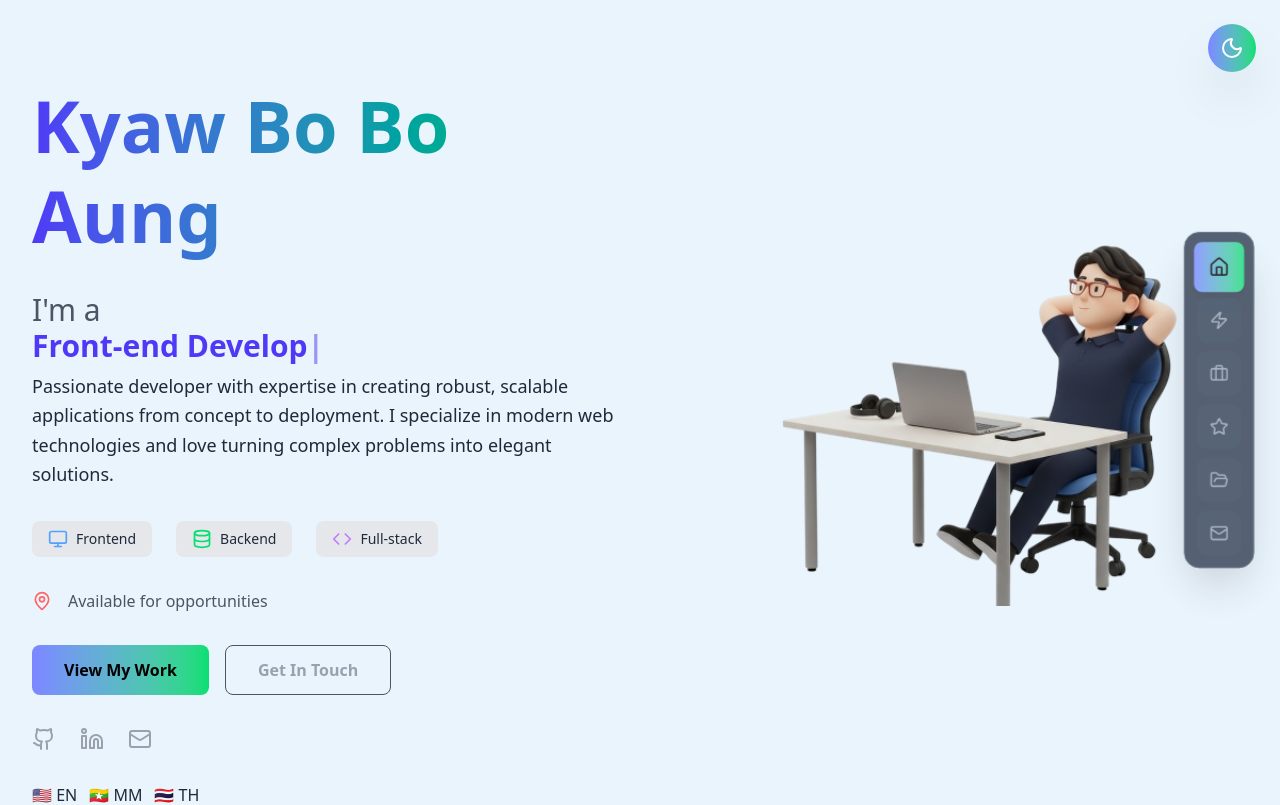
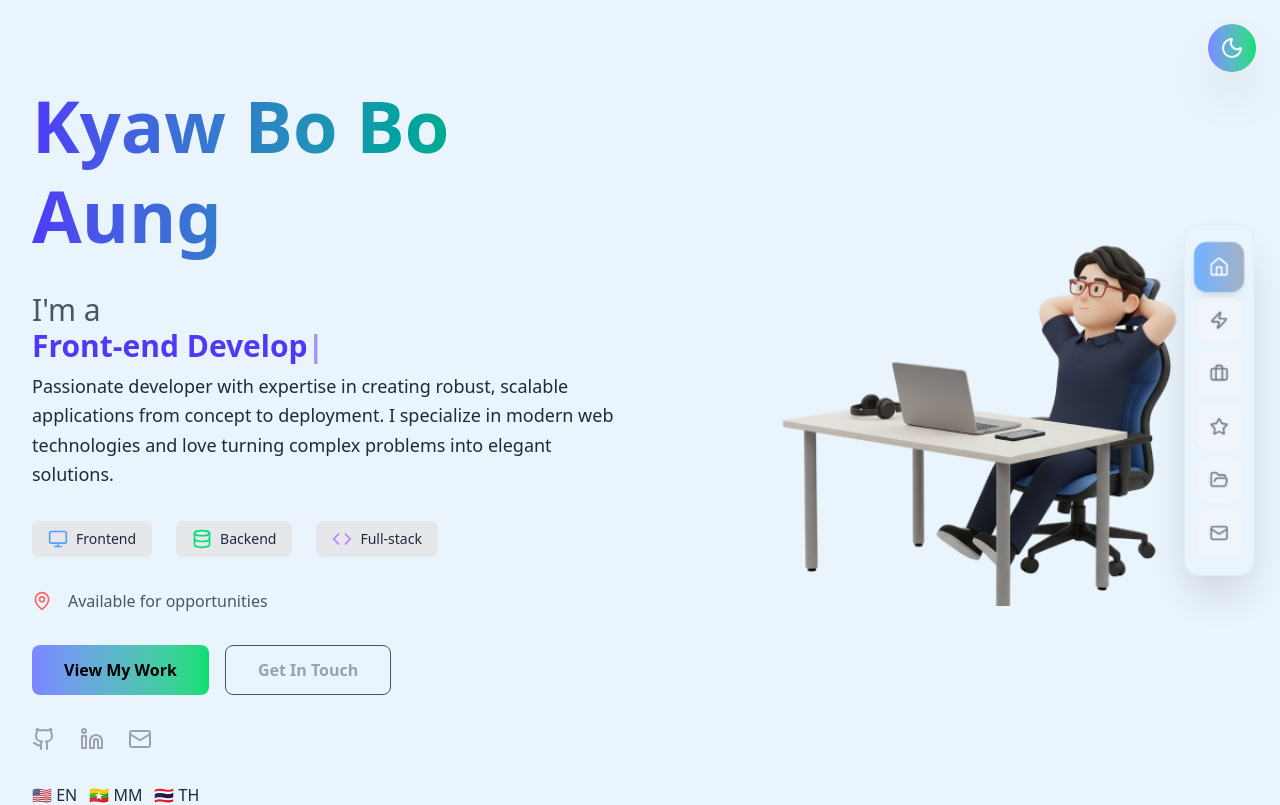
Before and after one commit to Kyaw-Bo-Bo-Aung/kbba-portfolio, a Next.js app: page / in a window 1280 px wide. Shown: the top 805 px of the page. Built offline with nearby package versions, Linux system fonts and the light colour scheme.

Commit message:
color for floading nav

```diff
--- a/app/globals.css
+++ b/app/globals.css
@@ -534,3 +534,137 @@
 .dark .contact-status-error {
   @apply text-red-400;
 }
+
+/* ---------------------- */
+/* Desktop Floating Nav   */
+/* ---------------------- */
+.nav-desktop {
+  @apply fixed top-1/2 right-6 transform -translate-y-1/2 z-50 hidden lg:block transition-all duration-300;
+}
+
+.nav-desktop-container {
+  @apply rounded-2xl p-3 shadow-2xl backdrop-blur-md border space-y-2;
+  @apply border-slate-200 bg-transparent; /* Light */
+}
+.dark .nav-desktop-container {
+  @apply bg-slate-800/90 border-slate-600; /* Dark */
+}
+
+.nav-desktop-btn {
+  @apply relative my-2 flex items-center justify-center w-12 h-12 rounded-xl transition-all duration-300;
+}
+
+.nav-desktop-btn-active {
+  @apply shadow-lg scale-110 text-white;
+  @apply bg-gradient-to-r from-blue-400 to-slate-400; /* Light */
+}
+.dark .nav-desktop-btn-active {
+  @apply bg-gradient-to-r from-purple-500 to-pink-500; /* Dark */
+}
+
+.nav-desktop-btn-inactive {
+  @apply hover:scale-105;
+  @apply bg-slate-100 text-gray-600 hover:bg-slate-200 hover:text-black; /* Light */
+}
+.dark .nav-desktop-btn-inactive {
+  @apply bg-slate-700/50 text-gray-400 hover:bg-slate-600/50 hover:text-white; /* Dark */
+}
+
+/* Tooltip */
+.nav-tooltip {
+  @apply absolute right-full mr-3 px-3 py-1 text-sm rounded-lg opacity-0 pointer-events-none transition-all duration-300 whitespace-nowrap;
+  @apply bg-slate-200 text-gray-900; /* Light */
+}
+.dark .nav-tooltip {
+  @apply bg-slate-900 text-white; /* Dark */
+}
+.group:hover .nav-tooltip {
+  @apply opacity-100;
+}
+.nav-tooltip::after {
+  content: '';
+  @apply absolute left-full top-1/2 -translate-y-1/2 w-0 h-0 border-t-4 border-t-transparent border-b-4 border-b-transparent;
+  @apply border-l-slate-200; /* Light */
+}
+.dark .nav-tooltip::after {
+  @apply border-l-slate-900; /* Dark */
+}
+
+/* ---------------------- */
+/* Mobile Top Navigation  */
+/* ---------------------- */
+.nav-mobile {
+  @apply fixed top-0 left-0 right-0 z-50 lg:hidden transition-all duration-300;
+}
+
+.nav-mobile-scrolled {
+  @apply backdrop-blur-md border-b shadow-lg;
+  @apply bg-slate-50/95 border-slate-200; /* Light */
+}
+.dark .nav-mobile-scrolled {
+  @apply bg-slate-900/95 border-slate-700; /* Dark */
+}
+
+.nav-mobile-container {
+  @apply max-w-7xl mx-auto px-4;
+}
+
+.nav-mobile-inner {
+  @apply flex items-center justify-between h-16;
+}
+
+.nav-mobile-menu-btn {
+  @apply p-2 rounded-lg transition-all duration-300;
+  @apply bg-slate-100 text-gray-600 hover:bg-slate-200 hover:text-black; /* Light */
+}
+.dark .nav-mobile-menu-btn {
+  @apply bg-slate-800/50 text-gray-300 hover:bg-slate-700/50 hover:text-white; /* Dark */
+}
+
+.nav-mobile-dropdown {
+  @apply absolute top-full left-0 right-0 backdrop-blur-md border-b shadow-2xl transition-all duration-300;
+  @apply bg-slate-50/95 border-slate-200; /* Light */
+}
+.dark .nav-mobile-dropdown {
+  @apply bg-slate-900/95 border-slate-700; /* Dark */
+}
+.nav-mobile-dropdown-open {
+  @apply opacity-100 translate-y-0 pointer-events-auto;
+}
+.nav-mobile-dropdown-closed {
+  @apply opacity-0 -translate-y-4 pointer-events-none;
+}
+
+.nav-mobile-link {
+  @apply w-full flex items-center px-4 py-3 rounded-xl text-left transition-all duration-300;
+  @apply bg-slate-100 text-gray-700 hover:bg-slate-200 hover:text-black; /* Light */
+}
+.dark .nav-mobile-link {
+  @apply bg-slate-800/50 text-gray-300 hover:bg-slate-700/50 hover:text-white; /* Dark */
+}
+
+.nav-mobile-link-active {
+  @apply text-white shadow-lg;
+  @apply bg-gradient-to-r from-blue-400 to-slate-400; /* Light */
+}
+.dark .nav-mobile-link-active {
+  @apply bg-gradient-to-r from-purple-500 to-pink-500; /* Dark */
+}
+
+/* ---------------------- */
+/* Scroll To Top Button   */
+/* ---------------------- */
+.scroll-top-btn {
+  @apply fixed bottom-6 right-6 z-40 w-12 h-12 rounded-full shadow-2xl transition-all duration-300 flex items-center justify-center;
+  @apply bg-blue-500 text-white hover:scale-110 hover:shadow-blue-500/25; /* Light */
+}
+.dark .scroll-top-btn {
+  @apply bg-purple-500 text-white hover:scale-110 hover:shadow-purple-500/25; /* Dark */
+}
+
+.scroll-top-visible {
+  @apply opacity-100 translate-y-0 pointer-events-auto;
+}
+.scroll-top-hidden {
+  @apply opacity-0 translate-y-4 pointer-events-none;
+}
--- a/components/Navigation.tsx
+++ b/components/Navigation.tsx
@@ -9,7 +9,6 @@ import {
   ChevronUp,
   Menu,
   X,
-  School,
   Star,
 } from "lucide-react";
 
@@ -85,40 +84,28 @@ export default function Navigation() {
     <>
       {/* Desktop Floating Navigation */}
       <nav
-        className={`fixed top-1/2 right-6 transform -translate-y-1/2 z-50 hidden lg:block transition-all duration-300 ${
+        className={`nav-desktop ${
           isScrolled ? "opacity-100 scale-100" : "opacity-80 scale-95"
         }`}
       >
-        <div className="bg-slate-800/90 backdrop-blur-md border border-slate-600 rounded-2xl p-3 shadow-2xl">
-          <ul className="space-y-2">
+        <div className="nav-desktop-container space-y-2">
+          <ul>
             {sections.map((section) => {
               const Icon = section.icon;
               const isActive = activeSection === section.id;
-
               return (
                 <li key={section.id}>
                   <button
                     onClick={() => scrollToSection(section.id)}
-                    className={`group relative flex items-center justify-center w-12 h-12 rounded-xl transition-all duration-300 ${
+                    className={`nav-desktop-btn ${
                       isActive
-                        ? "btn-action shadow-lg scale-110"
-                        : "bg-slate-700/50 text-gray-400 hover:bg-slate-600/50 hover:text-white hover:scale-105"
+                        ? "nav-desktop-btn-active"
+                        : "nav-desktop-btn-inactive"
                     }`}
                     title={section.label}
                   >
                     <Icon className="w-5 h-5" />
-
-                    {/* Tooltip */}
-                    <span
-                      className={`absolute right-full mr-3 px-3 py-1 bg-slate-900 text-white text-sm rounded-lg opacity-0 pointer-events-none transition-all duration-300 whitespace-nowrap ${
-                        isActive
-                          ? "group-hover:opacity-100"
-                          : "group-hover:opacity-100"
-                      }`}
-                    >
-                      {section.label}
-                      <div className="absolute left-full top-1/2 transform -translate-y-1/2 w-0 h-0 border-l-4 border-l-slate-900 border-t-4 border-t-transparent border-b-4 border-b-transparent"></div>
-                    </span>
+                    <span className="nav-tooltip">{section.label}</span>
                   </button>
                 </li>
               );
@@ -127,23 +114,20 @@ export default function Navigation() {
         </div>
       </nav>
 
-      {/* Mobile Top Navigation Bar */}
+      {/* Mobile Top Navigation */}
       <nav
-        className={`fixed top-0 left-0 right-0 z-50 lg:hidden transition-all duration-300 ${
-          isScrolled
-            ? "bg-slate-900/95 backdrop-blur-md border-b border-slate-700 shadow-lg"
-            : "bg-transparent"
+        className={`nav-mobile ${
+          isScrolled ? "nav-mobile-scrolled" : "bg-transparent"
         }`}
       >
-        <div className="max-w-7xl mx-auto px-4">
-          <div className="flex items-center justify-between h-16">
-            {/* Logo/Name */}
-            <div className="text-xl text-transparent bg-clip-text font-bold bg-gradient-to-r from-blue-400 to-slate-400 leading-tight">KBBA</div>
-
-            {/* Mobile Menu Button */}
+        <div className="nav-mobile-container">
+          <div className="nav-mobile-inner">
+            <div className="text-xl text-transparent bg-clip-text font-bold bg-gradient-to-r from-blue-400 to-slate-400">
+              KBBA
+            </div>
             <button
               onClick={() => setIsMobileMenuOpen(!isMobileMenuOpen)}
-              className="p-2 bg-slate-800/50 rounded-lg text-gray-300 hover:text-white hover:bg-slate-700/50 transition-all duration-300"
+              className="nav-mobile-menu-btn"
             >
               {isMobileMenuOpen ? (
                 <X className="w-6 h-6" />
@@ -153,12 +137,11 @@ export default function Navigation() {
             </button>
           </div>
 
-          {/* Mobile Menu Dropdown */}
           <div
-            className={`absolute top-full left-0 right-0 bg-slate-900/95 backdrop-blur-md border-b border-slate-700 shadow-2xl transition-all duration-300 ${
+            className={`nav-mobile-dropdown ${
               isMobileMenuOpen
-                ? "opacity-100 translate-y-0 pointer-events-auto"
-                : "opacity-0 -translate-y-4 pointer-events-none"
+                ? "nav-mobile-dropdown-open"
+                : "nav-mobile-dropdown-closed"
             }`}
           >
             <div className="px-4 py-4">
@@ -166,15 +149,14 @@ export default function Navigation() {
                 {sections.map((section) => {
                   const Icon = section.icon;
                   const isActive = activeSection === section.id;
-
                   return (
                     <li key={section.id}>
                       <button
                         onClick={() => scrollToSection(section.id)}
-                        className={`w-full flex items-center px-4 py-3 rounded-xl text-left transition-all duration-300 ${
+                        className={`nav-mobile-link ${
                           isActive
-                            ? "bg-gradient-to-r from-purple-500 to-pink-500 text-white shadow-lg"
-                            : "bg-slate-800/50 text-gray-300 hover:bg-slate-700/50 hover:text-white"
+                            ? "nav-mobile-link-active"
+                            : "nav-mobile-link-inactive"
                         }`}
                       >
                         <Icon className="w-5 h-5 mr-3" />
@@ -189,13 +171,11 @@ export default function Navigation() {
         </div>
       </nav>
 
-      {/* Scroll to Top Button */}
+      {/* Scroll to Top */}
       <button
         onClick={scrollToTop}
-        className={`fixed bottom-6 right-6 z-40 w-12 h-12  action-bg text-white rounded-full shadow-2xl transition-all duration-300 flex items-center justify-center hover:scale-110 hover:shadow-purple-500/25 ${
-          showScrollTop
-            ? "opacity-100 translate-y-0 pointer-events-auto"
-            : "opacity-0 translate-y-4 pointer-events-none"
+        className={`scroll-top-btn action-bg ${
+          showScrollTop ? "scroll-top-visible" : "scroll-top-hidden"
         }`}
         title="Back to top"
       >
--- a/components/ThemeButton.tsx
+++ b/components/ThemeButton.tsx
@@ -25,7 +25,7 @@ export default function ThemeButton() {
     // >
     <button
       onClick={() => setIsDark(!isDark)}
-      className={`fixed top-6 right-6 z-40 w-12 h-12 action-bg text-white rounded-full shadow-2xl transition-all duration-300 flex items-center justify-center hover:scale-110 hover:shadow-purple-500/25`}
+      className={`fixed top-2.5 right-16 z-100 lg:top-6 lg:right-6 w-12 h-12 action-bg text-white rounded-full shadow-2xl transition-all duration-300 flex items-center justify-center hover:scale-110 hover:shadow-purple-500/25`}
       title="Back to top"
     >
       {isDark ? <Sun /> : <Moon />}
```
